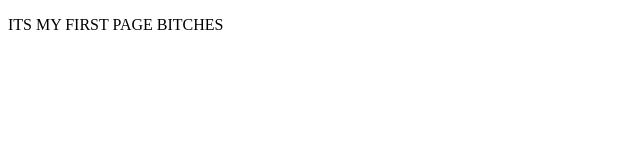
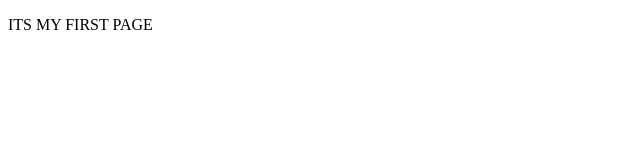
Before and after one commit to kevnhoang/html_boilerplate, a plain HTML site: page index.html in a window 1280 px wide. Shown: the whole page, without its empty margins (0-640 px from the left). Drawn offline with Linux system fonts and the light colour scheme.

Commit message:
Legit Prototype lol

```diff
--- a/index.html
+++ b/index.html
@@ -6,6 +6,6 @@
     </head>
 
     <body>
-        <p>ITS MY FIRST PAGE BITCHES</p>
+        <p>ITS MY FIRST PAGE</p>
     </body>
 </html>
```
